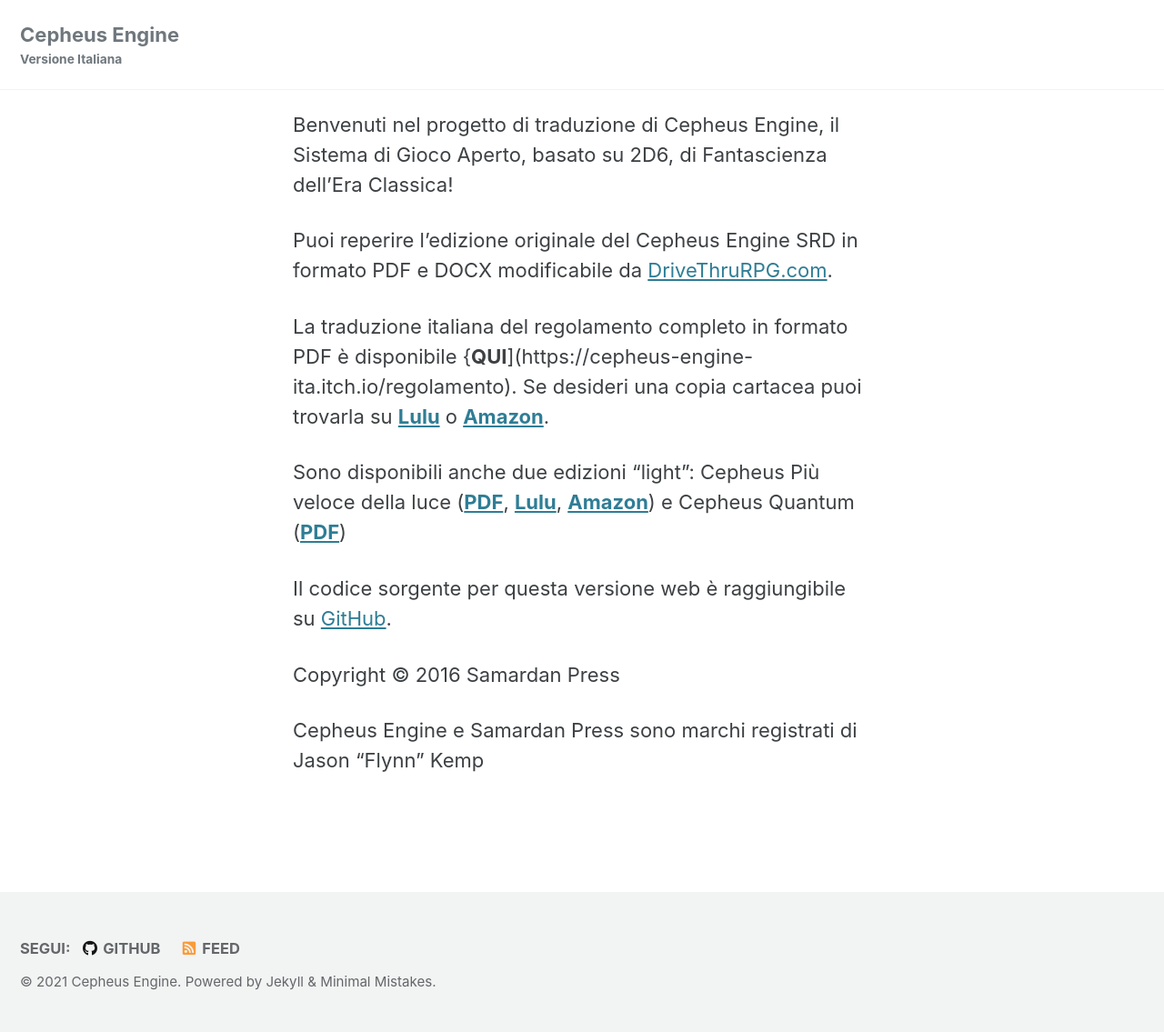
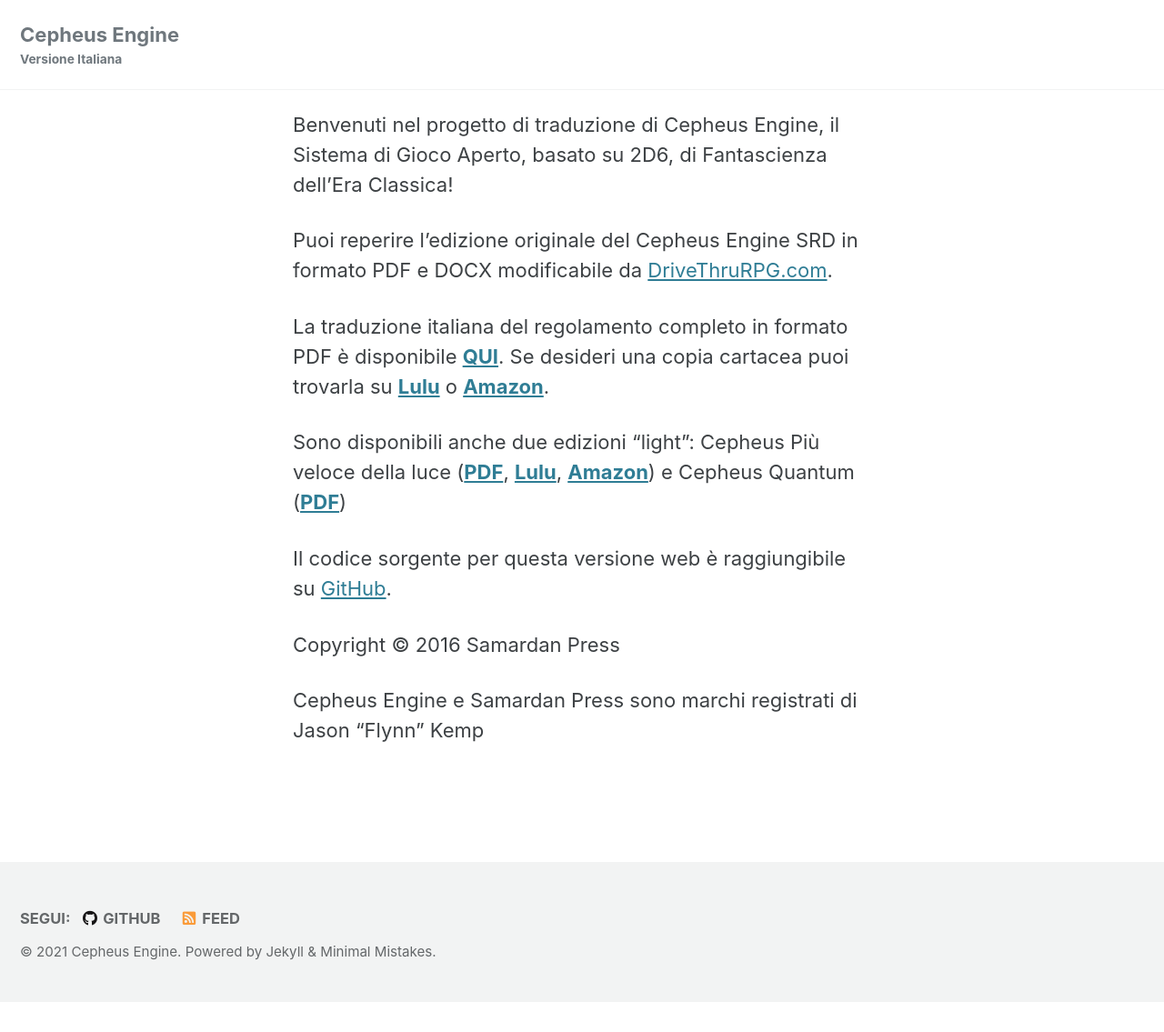
Before and after one commit to Italian-Translation-Alliance/cepheus-engine-ita.github.io, a Jekyll site: the page built from _srd/welcome_srd.md, in a window 1280 px wide. Shown: the whole page at 91% size. Built offline with Jekyll 4.4.1, drawn with Linux system fonts in a browser that asks for light colours; cached includes are drawn as plain includes; after the commit the page ends 1102 px from its top, so only the background shows below that.

Commit message:
Update welcome_srd.md

```diff
--- a/_srd/welcome_srd.md
+++ b/_srd/welcome_srd.md
@@ -9,7 +9,7 @@
 
 Puoi reperire l'edizione originale del Cepheus Engine SRD in formato PDF e DOCX modificabile da [DriveThruRPG.com](https://www.drivethrurpg.com/browse/pub/3066/Samardan-Press/subcategory/5350_5360/Cepheus-Engine).
 
-La traduzione italiana del regolamento completo in formato PDF è disponibile {**QUI**](https://cepheus-engine-ita.itch.io/regolamento).
+La traduzione italiana del regolamento completo in formato PDF è disponibile [**QUI**](https://cepheus-engine-ita.itch.io/regolamento).
 Se desideri una copia cartacea puoi trovarla su [**Lulu**](https://www.lulu.com/en/en/shop/jason-kemp-and-luca-volpino-and-pieralberto-cavallo-and-roberto-bisceglie/cepheus-engine/hardcover/product-4drndr.html?page=1&pageSize=4) o [**Amazon**](https://www.amazon.it/Cepheus-Engine-Fantascienza-Classica-Versione/dp/B08Y4JBRCX).
 
 Sono disponibili anche due edizioni "light": Cepheus Più veloce della luce ([**PDF**](https://cepheus-engine-ita.itch.io/cepheus-pvl), [**Lulu**](https://www.lulu.com/en/en/shop/omer-golan-joel-and-roberto-bisceglie/cepheus-pi%C3%B9-veloce-della-luce/paperback/product-m6j9dj.html?page=1&pageSize=4), [**Amazon**](https://www.amazon.it/Cepheus-Veloce-Della-minimalista-fantascienza/dp/B08WJTPVZL)) e Cepheus Quantum ([**PDF**](https://cepheus-engine-ita.itch.io/cepheus-quantum))
```
